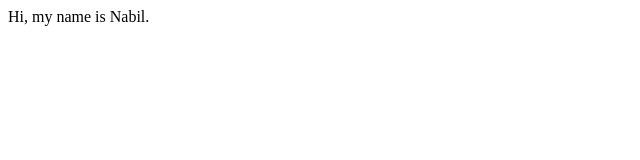
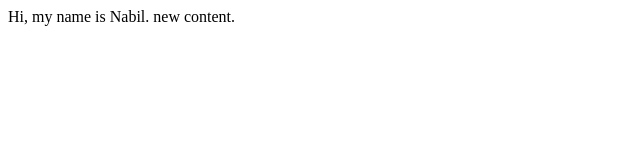
Before and after one commit to nabil828/csci165, a plain HTML site: page index.html in a window 1280 px wide. Shown: the full height of the page, 0-640 px from the left. Drawn offline with Linux system fonts and the light colour scheme.

Commit message:
I solved assign 1
,,,,

```diff
--- a/index.html
+++ b/index.html
@@ -5,7 +5,7 @@
 </head>
 
 <body>
-Hi, my name is Nabil.
+Hi, my name is Nabil.  new content.
 </body>
 
 </html>
```
